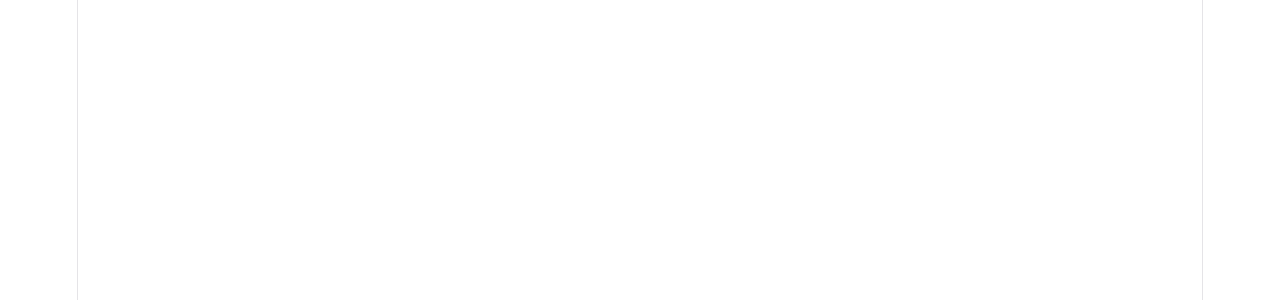
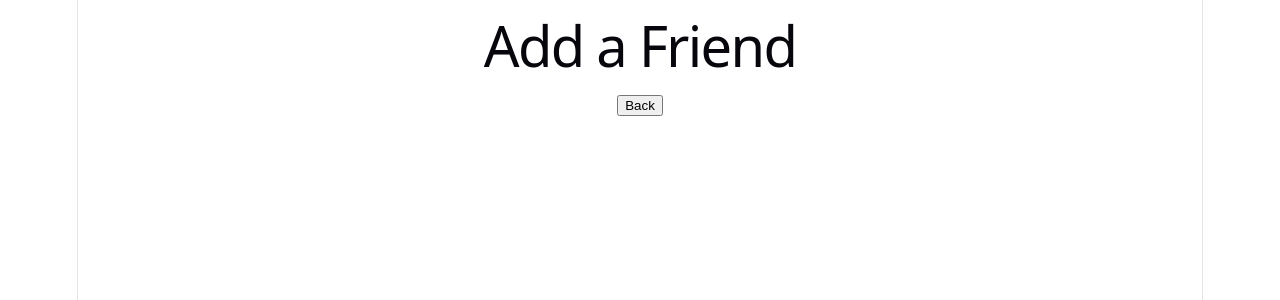
Before and after one commit to kstauch/Explory, a React app in the folder frontend/: page /friendRequests in a window 1280 px wide. Before the commit this address had no page. Shown: the top 300 px of the page. Built offline with nearby package versions, Linux system fonts and the light colour scheme; the HTML template or start-up script is replaced by a standard one.

Commit message:
added a friend request page. Kai how does your add friend function in views.py work?

```diff
--- a/frontend/src/App.jsx
+++ b/frontend/src/App.jsx
@@ -15,6 +15,7 @@
 import ProfilePage from "./pages/Profile/ProfilePage";
 import FriendsPage from "./pages/Profile/FriendsPage";
 import PersonalizationPage from "./pages/Profile/PersonalizationPage";
+import FriendRequestPage from "./pages/Profile/FriendRequestPage"
 
 // Leaderboard
 import LeaderboardPage from "./pages/Leaderboard/LeaderboardPage";
@@ -41,6 +42,7 @@
         <Route path="/profile" element={<ProfilePage />} />
         <Route path="/friends" element={<FriendsPage />} />
         <Route path="/personalization" element={<PersonalizationPage />} />
+        <Route path="/friendRequests" element={<FriendRequestPage />} />
 
         {/* Leaderboard */}
         <Route path="/leaderboard" element={<LeaderboardPage />} />
--- /dev/null
+++ b/frontend/src/pages/Profile/FriendRequestPage.jsx
@@ -0,0 +1,20 @@
+import { useNavigate } from "react-router-dom";
+import "./FriendRequestPage.css";
+
+function FriendRequestPage() {
+    const navigate = useNavigate();
+
+
+    return (
+        <div>
+            <h1>Add a Friend</h1>
+
+
+            <button onClick={() => navigate("/friends")}>
+                Back
+            </button>
+        </div>
+    );
+}
+
+export default FriendRequestPage;
--- a/frontend/src/pages/Profile/FriendsPage.jsx
+++ b/frontend/src/pages/Profile/FriendsPage.jsx
@@ -12,6 +12,9 @@
             <button onClick={() => navigate("/profile")}>
                 Profile
             </button>
+            <button onClick={() => navigate("/friendRequests")}>
+                Add a friend
+            </button>
         </div>
     );
 }
```
Also changed, not shown: frontend/src/pages/Profile/FriendRequestPage.css (added), 1 other file (tests, documents, lock files or other folders). Lines whose indentation alone changed are shown as unchanged.
